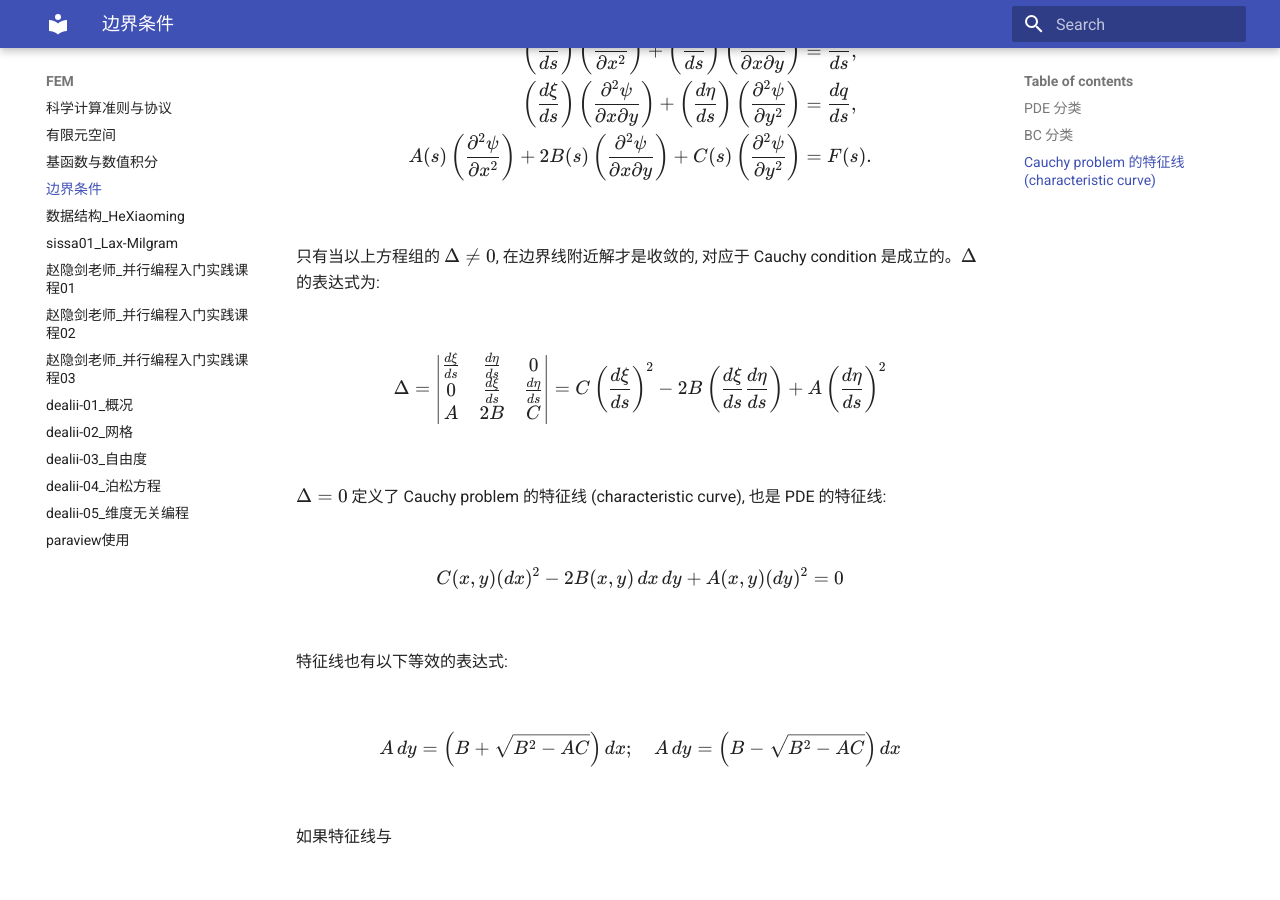
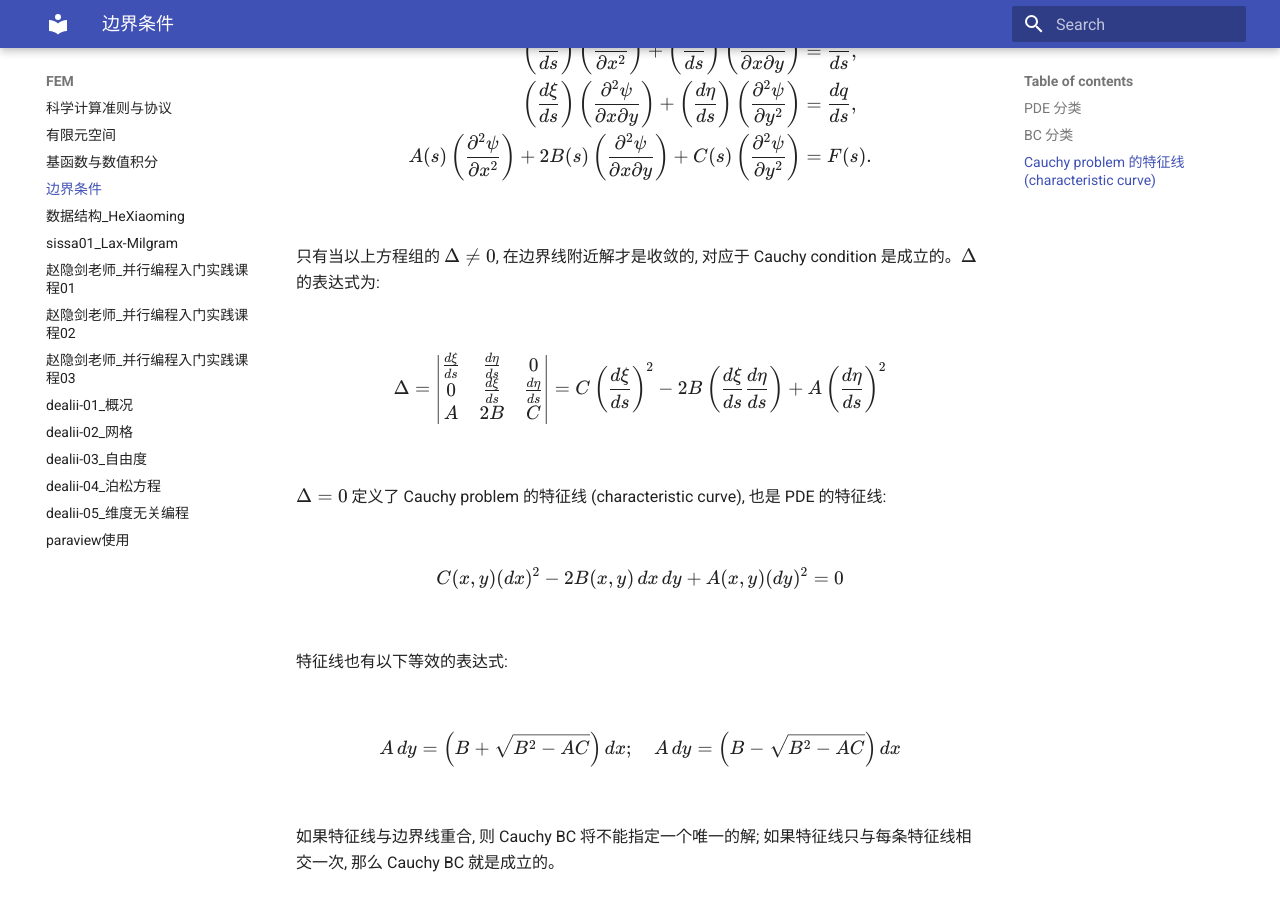
Before and after one commit to ymma98/technotes, an MkDocs documentation site: the page built from docs/FEM/边界条件.md, in a window 1280 px wide and 900 px high, scrolled down 3388 px. Built offline with MkDocs 1.6.1 and Material for MkDocs 9.7.7, drawn with Linux system fonts in a browser that asks for light colours; before the commit the page ends 4262 px from its top, so only the background shows below that.

Commit message:
docs/FEM/边界条件.md updated from https://stackedit.cn/

```diff
--- a/docs/FEM/边界条件.md
+++ b/docs/FEM/边界条件.md
@@ -122,9 +122,9 @@ $$
 A \, dy = \left( B + \sqrt{B^2 - A C} \right) dx; \quad A \, dy = \left( B - \sqrt{B^2 - A C} \right) dx
 $$
 
-如果特征线与
+如果特征线与边界线重合, 则 Cauchy BC 将不能指定一个唯一的解; 如果特征线只与每条特征线相交一次, 那么 Cauchy BC 就是成立的。
 <!--stackedit_data:
-eyJoaXN0b3J5IjpbMTkwNDkwNzc4OCwtMTgyNTMxMjI1OSw2Mj
+eyJoaXN0b3J5IjpbMTM4MTAyMjY2NSwtMTgyNTMxMjI1OSw2Mj
 UzMjQ5MDEsLTE2OTc2ODEyNDAsNjMwNTM0Nzc4LDQzNjM4OTc5
 Niw0MjQ0MjY2M119
 -->
```
